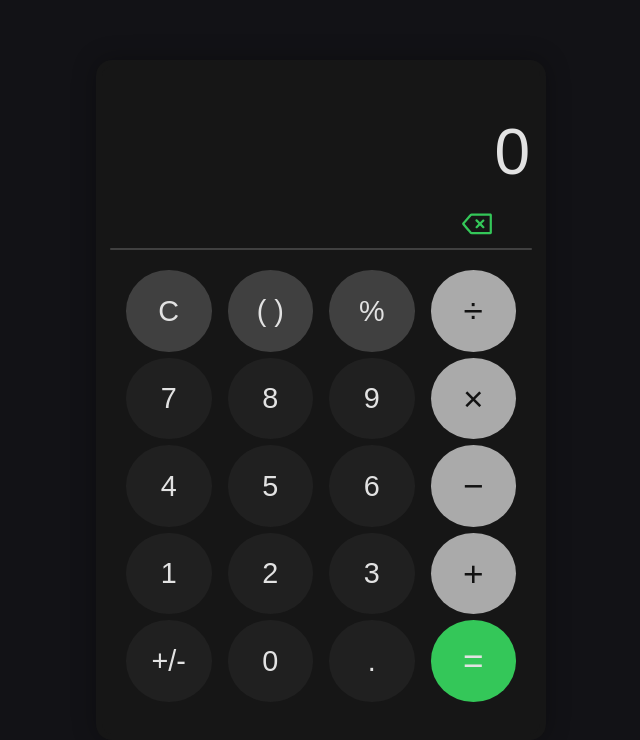
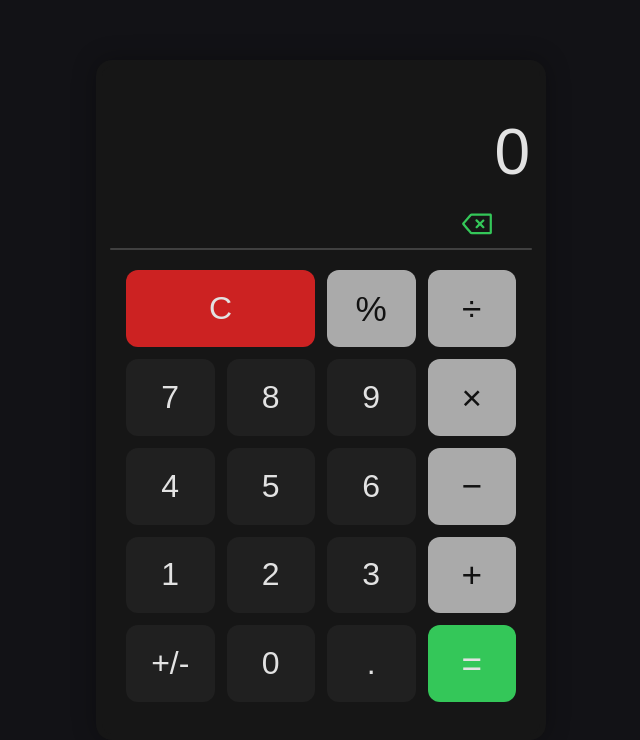
Before and after one commit to mikebyte-dev/web-exercises-js, a plain HTML site: page projects/calculator/index.html in a window 1280 px wide. Shown: the whole page, without its empty margins (319-959 px from the left). Drawn offline with Linux system fonts and the light colour scheme.

Commit message:
style(projects/calculator): remove parenthesis button, and change active state style

```diff
--- a/projects/calculator/index.html
+++ b/projects/calculator/index.html
@@ -23,9 +23,8 @@
       </svg>
       <hr class="middle-line" />
       <section class="controls">
-        <button class="btn functions" id="c">C</button>
-        <button class="btn functions" id="()">( )</button>
-        <button class="btn functions" id="%">%</button>
+        <button class="btn functions clear" id="c">C</button>
+        <button class="btn operator" id="%">%</button>
         <button class="btn operator" id="/">÷</button>
         <button class="btn" id="7">7</button>
         <button class="btn" id="8">8</button>
--- a/projects/calculator/src/styles.css
+++ b/projects/calculator/src/styles.css
@@ -115,18 +115,18 @@ body {
       display: grid;
       grid-template-columns: repeat(4, 1fr);
       grid-template-rows: repeat(5, 1fr);
-      gap: 6px 16px;
+      gap: 12px;
 
       button {
         width: 100%;
         height: 100%;
-        font-size: 1.8em;
+        font-size: 2em;
         border: none;
-        border-radius: 50%;
+        border-radius: 12px;
         background-color: #202020;
         color: #e2e2e2;
         cursor: pointer;
-        transition: all 0.2s ease-in-out;
+        transition: all 0.1s ease-in-out;
         -webkit-tap-highlight-color: transparent;
 
         &:focus,
@@ -135,41 +135,36 @@ body {
           box-shadow: none;
         }
 
-        &:hover {
-          background-color: #666;
-        }
-
-        &.functions {
-          background-color: #404040;
-
-          &:hover {
-            background-color: #666;
-          }
-          &:active {
-            background-color: #404040;
-          }
+        &:active {
+          font-size: 1.6em;
+          background-color: #444;
         }
 
         &.operator {
           font-size: 2.2em;
           background-color: #aaa;
           color: #121212;
-          &:hover {
+          &:active {
             background-color: #ccc;
+            font-size: 1.5em;
           }
+        }
+
+        &.clear {
+          grid-column: span 2;
+          background-color: #c22;
           &:active {
-            background-color: #aaa;
+            background-color: #e32;
+            font-size: 1.5em;
           }
         }
 
         &.equal {
           color: #e2e2e2;
           background-color: #34c759;
-          &:hover {
+          &:active {
             background-color: #5cd97c;
-          }
-          &:active {
-            background-color: #34c759;
+            font-size: 1.5em;
           }
         }
       }
```
